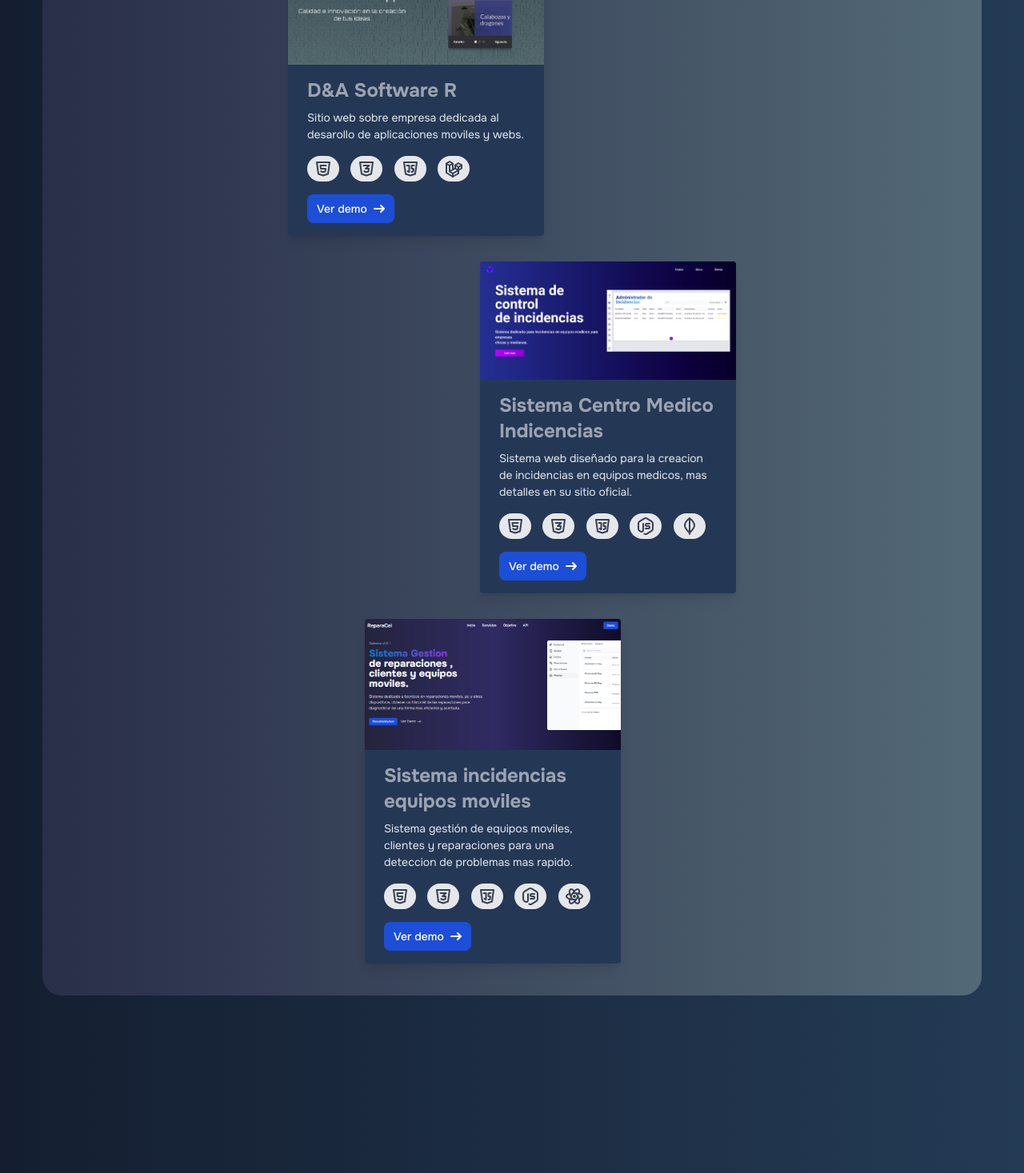
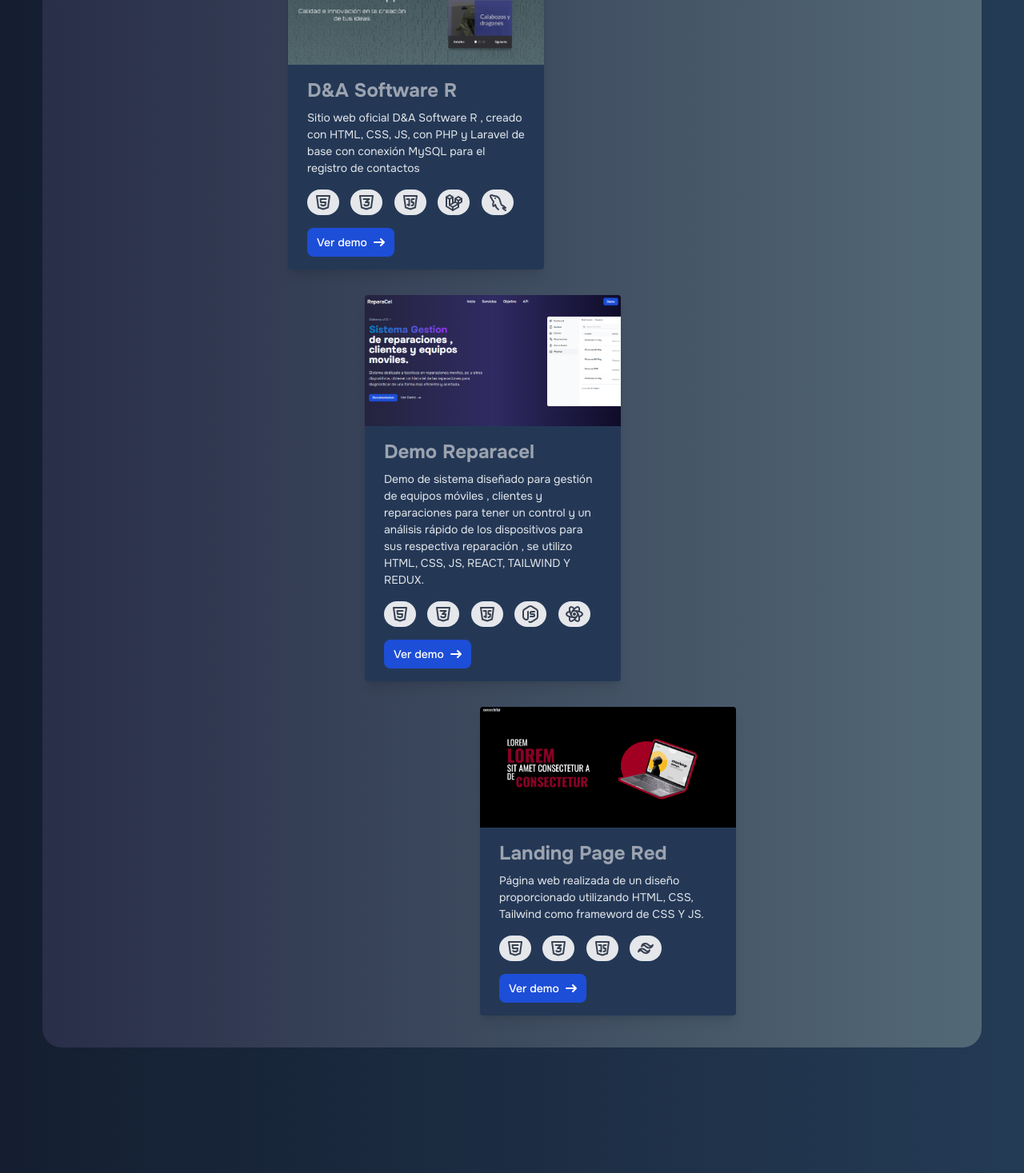
Before and after one commit to josue2004-P/PortafolioWebJosue, a React (Vite) app: page /#/ in a window 1280 px wide. Shown: the part 2750-4217 px from the top of the page at 80% size. Built offline with nearby package versions, Linux system fonts and the light colour scheme; a web font is replaced by a local one.

Commit message:
ADD LangindPageRed

```diff
--- a/src/components/Works.jsx
+++ b/src/components/Works.jsx
@@ -8,6 +8,7 @@ import {
   IconBrandMysql,
   IconBrandNodejs,
   IconBrandReact,
+  IconBrandTailwind,
 } from "@tabler/icons-react";
 
 export default function Works() {
@@ -30,7 +31,7 @@ export default function Works() {
                 link={"https://laravel-railway-production-3741.up.railway.app/"}
                 titulo={"D&A Software R"}
                 descripcion={
-                  "Sitio web sobre empresa dedicada al desarollo de aplicaciones moviles y webs."
+                  "Sitio web oficial D&A Software R , creado con HTML, CSS, JS, con PHP y Laravel de base con conexión MySQL para el registro de contactos"
                 }
                 tecnologias={
                   <>
@@ -47,12 +48,15 @@ export default function Works() {
                     <span className="w-fit mb-2  inline-block rounded-full bg-gray-200 px-2 py-1 text-sm font-semibold text-gray-700">
                       <IconBrandLaravel />
                     </span>
+                    <span className="w-fit mb-2  inline-block rounded-full bg-gray-200 px-2 py-1 text-sm font-semibold text-gray-700">
+                      <IconBrandMysql />
+                    </span>
                   </>
                 }
               />
             </div>
 
-            <div className="flex w-full  justify-end lg:ml-20 2xl:m-0">
+            {/* <div className="flex w-full  justify-end lg:ml-20 2xl:m-0">
               <Card
                 url={"../work2.png"}
                 link={
@@ -84,7 +88,7 @@ export default function Works() {
                   </>
                 }
               />
-            </div>
+            </div> */}
 
             <div className="flex w-full  justify-end lg:-ml-16 2xl:m-0">
               <Card
@@ -92,9 +96,9 @@ export default function Works() {
                 link={
                   "https://reparacel.netlify.app/"
                 }
-                titulo={"Sistema incidencias equipos moviles"}
+                titulo={"Demo Reparacel"}
                 descripcion={
-                  "Sistema gestión de equipos moviles, clientes y reparaciones para una deteccion de problemas mas rapido."
+                  "Demo de sistema diseñado para gestión de equipos móviles , clientes y reparaciones para tener un control y un análisis rápido de los dispositivos para sus respectiva reparación , se utilizo HTML, CSS, JS, REACT, TAILWIND Y REDUX."
                 }
                 tecnologias={
                   <>
@@ -118,6 +122,34 @@ export default function Works() {
                 }
               />
             </div>
+
+            <div className="flex w-full  justify-end  lg:ml-[5rem] 2xl:m-0">
+              <Card
+                url={"../landingpagered.png"}
+                link={"https://landingpagered.netlify.app/"}
+                titulo={"Landing Page Red"}
+                descripcion={
+                  "Página web realizada de un diseño proporcionado utilizando HTML, CSS, Tailwind como frameword de CSS Y JS."
+                }
+                tecnologias={
+                  <>
+                    <span className="w-fit  mb-2 mr-2 inline-block rounded-full bg-gray-200 px-2 py-1 text-sm font-semibold text-gray-700">
+                      <IconBrandHtml5 />
+                    </span>
+
+                    <span className="w-fit mb-2 mr-2 inline-block rounded-full bg-gray-200 px-2 py-1 text-sm font-semibold text-gray-700">
+                      <IconBrandCss3 />
+                    </span>
+                    <span className="w-fit mb-2 mr-2 inline-block rounded-full bg-gray-200 px-2 py-1 text-sm font-semibold text-gray-700">
+                      <IconBrandJavascript />
+                    </span>
+                    <span className="w-fit mb-2 mr-2 inline-block rounded-full bg-gray-200 px-2 py-1 text-sm font-semibold text-gray-700">
+                      <IconBrandTailwind />
+                    </span>
+                  </>
+                }
+              />
+            </div>
           </div>
         </div>
       </div>
```
Also changed, not shown: public/landingpagered.png (added).
